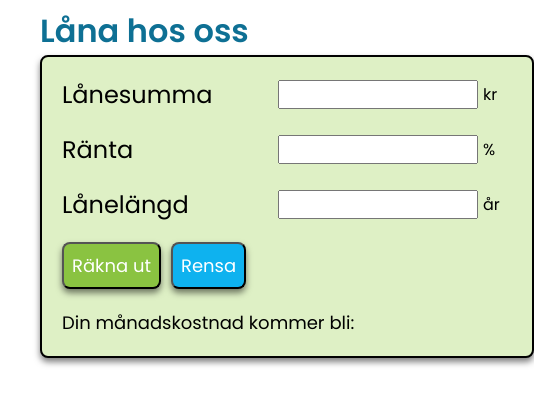
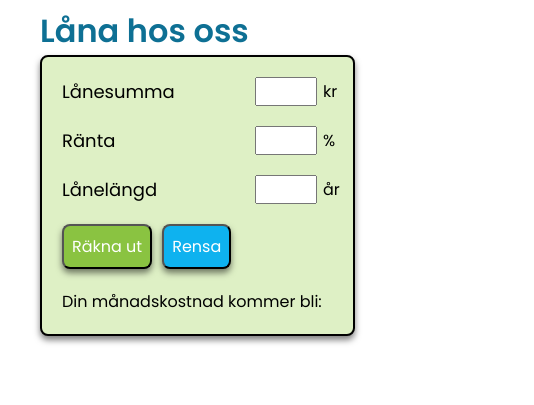
Before and after one commit to INLAMNINGSUPPGIFT-Grupp3/HederligeHarrysBilar, a plain HTML site: page calculator.html in a window 390 px wide. Shown: the part 89-494 px from the top of the page, 534 px wide, since content can reach past the window. Drawn offline with Linux system fonts and the light colour scheme.

Commit message:
Small fixes for media queries

```diff
--- a/calculator.css
+++ b/calculator.css
@@ -17,8 +17,10 @@ input, label {
     padding: 20px;
     border-radius: 8px;
     background-color: #def0c5;
-    width: 450px;
+    width: 90%;
+    max-width: 450px;
     box-shadow: 0 4px 6px rgba(0, 0, 0, 0.5);
+    box-sizing: border-box;
 }
 
 .loan-calculator h2 {
@@ -33,8 +35,10 @@ input, label {
 
 .input-box {
     display: flex;
+    flex-wrap: flex;
     align-items: center;
     margin-bottom: 20px;
+    gap: 1px;
 }
 
 .input-box label {
@@ -46,11 +50,13 @@ input, label {
 
 .input-box input {
     flex: 1;
+    width: 100%;
     max-width: 200px;
     padding: 5px;
 }
 
 .input-box span {
+    width: 10px;
     flex-shrink: 0;
     white-space: nowrap;
     margin-left: 5px;
--- a/mediaqueries.css
+++ b/mediaqueries.css
@@ -14,3 +14,27 @@
       display: flex;
     }
   }
+
+  @media screen and (max-width: 600px) {
+    .loan-form {
+        padding: 20px;
+    }
+
+    .input-box label {
+        font-size: 18px;
+    }
+
+    .input-box input {
+      max-width: 180px;
+    }
+
+    .calculate-btn,
+    .clear-btn {
+        max-width: 100%;
+        font-size: 16px;
+    }
+
+    .loan-form p {
+      font-size: 16px;
+    }
+}
```
